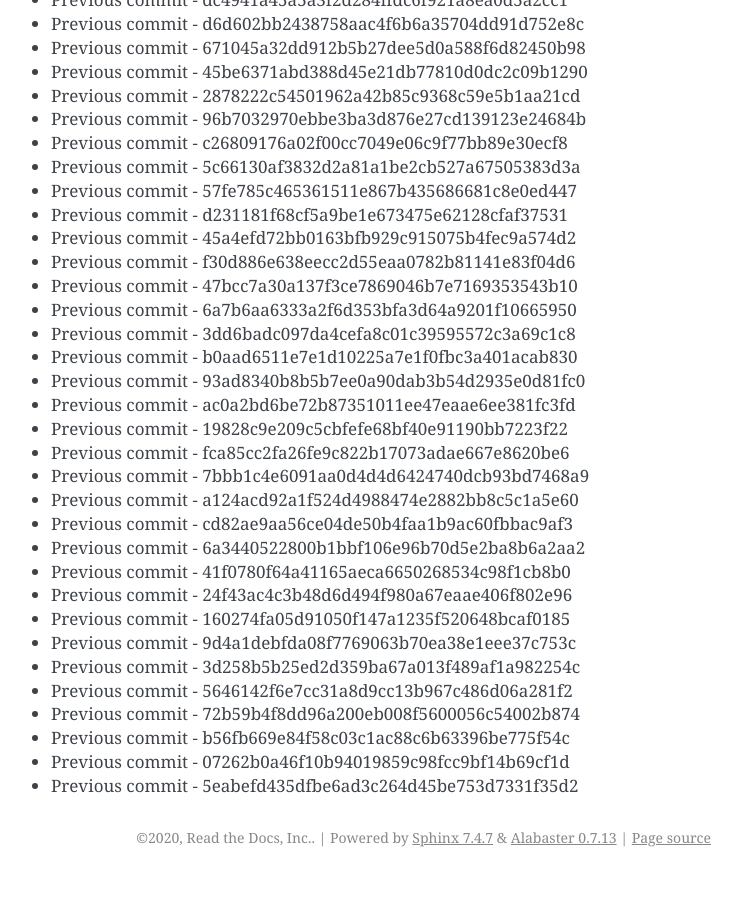
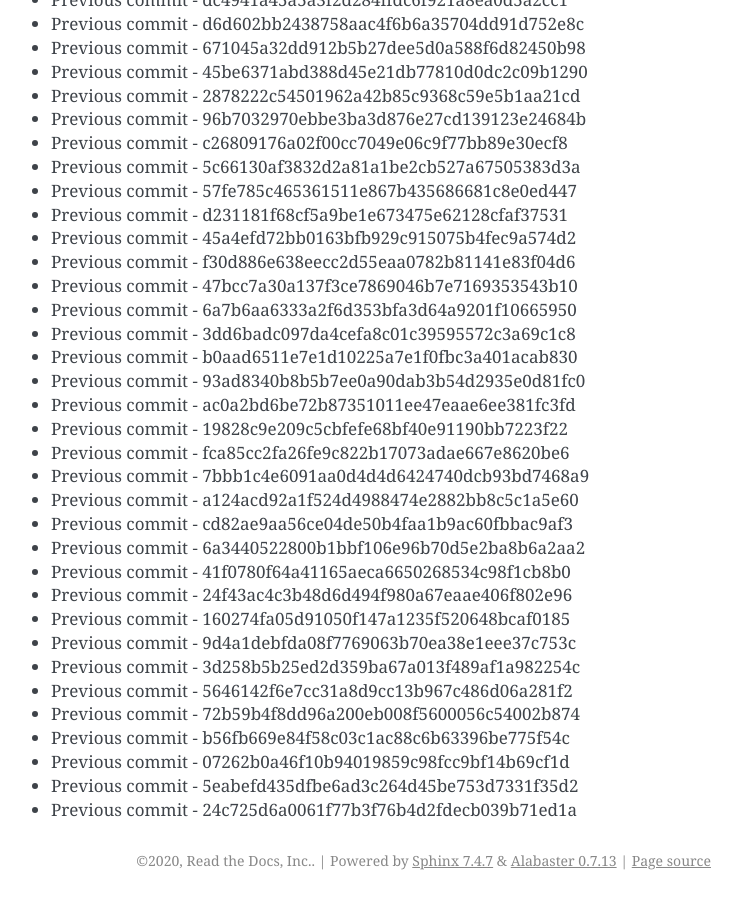
Before and after one commit to readthedocs/rtd-git-stresstest, a Sphinx documentation site: the page built from docs/updates.rst, in a window 1280 px wide and 900 px high, scrolled down 75758 px. Shown: the whole window, without its empty margins (399-1141 px from the left). Built offline with Sphinx 7.4.7, drawn with Linux system fonts in a browser that asks for light colours; before the commit the page ends 76635 px from its top, so only the background shows below that.

Commit message:
Generating commit from previous: 24c725d6a0061f77b3f76b4d2fdecb039b71ed1a

```diff
--- a/docs/updates.rst
+++ b/docs/updates.rst
@@ -3215,3 +3215,4 @@ It can be tested for any performance characteristics.
 * Previous commit - b56fb669e84f58c03c1ac88c6b63396be775f54c
 * Previous commit - 07262b0a46f10b94019859c98fcc9bf14b69cf1d
 * Previous commit - 5eabefd435dfbe6ad3c264d45be753d7331f35d2
+* Previous commit - 24c725d6a0061f77b3f76b4d2fdecb039b71ed1a
```
